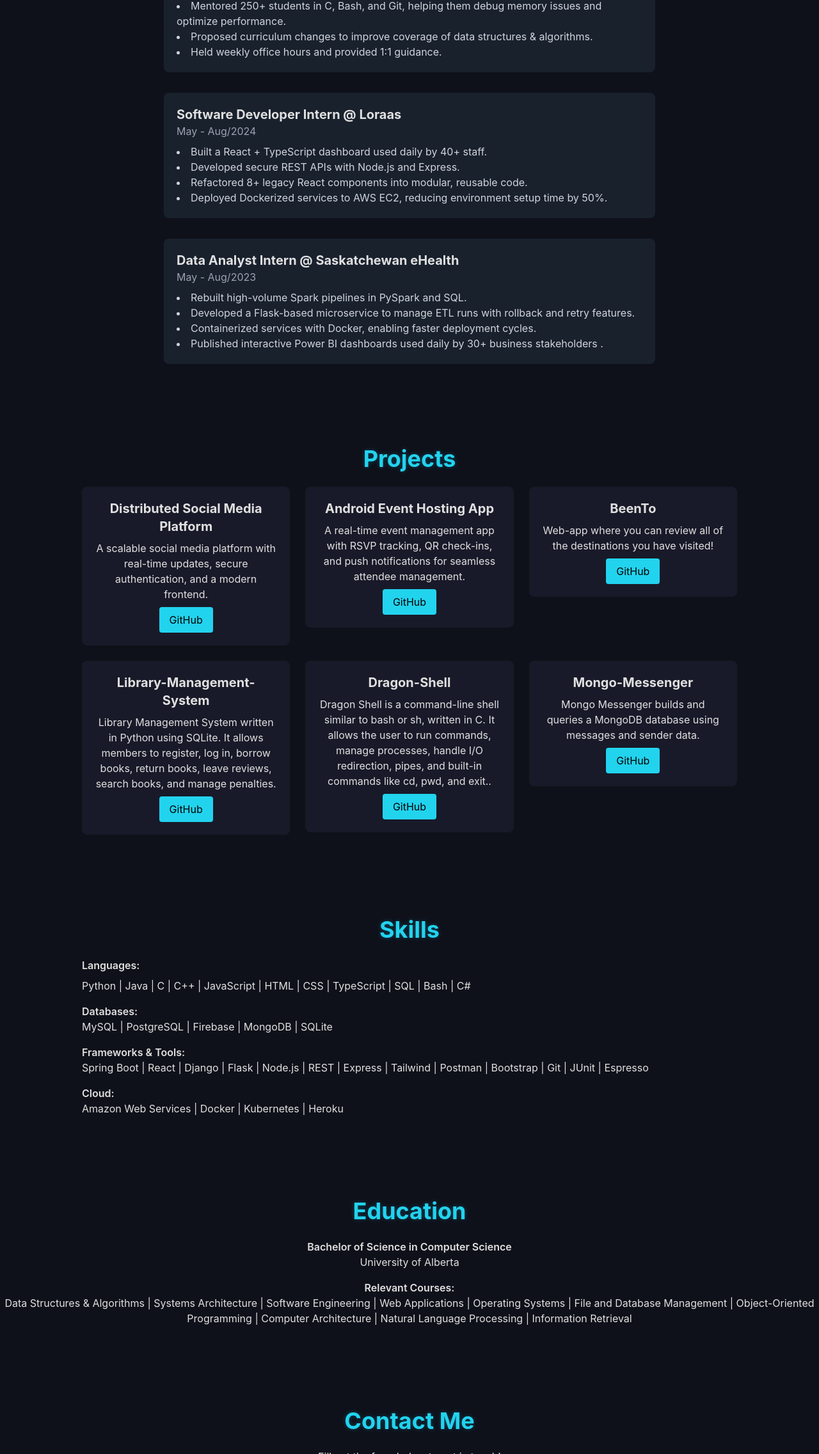
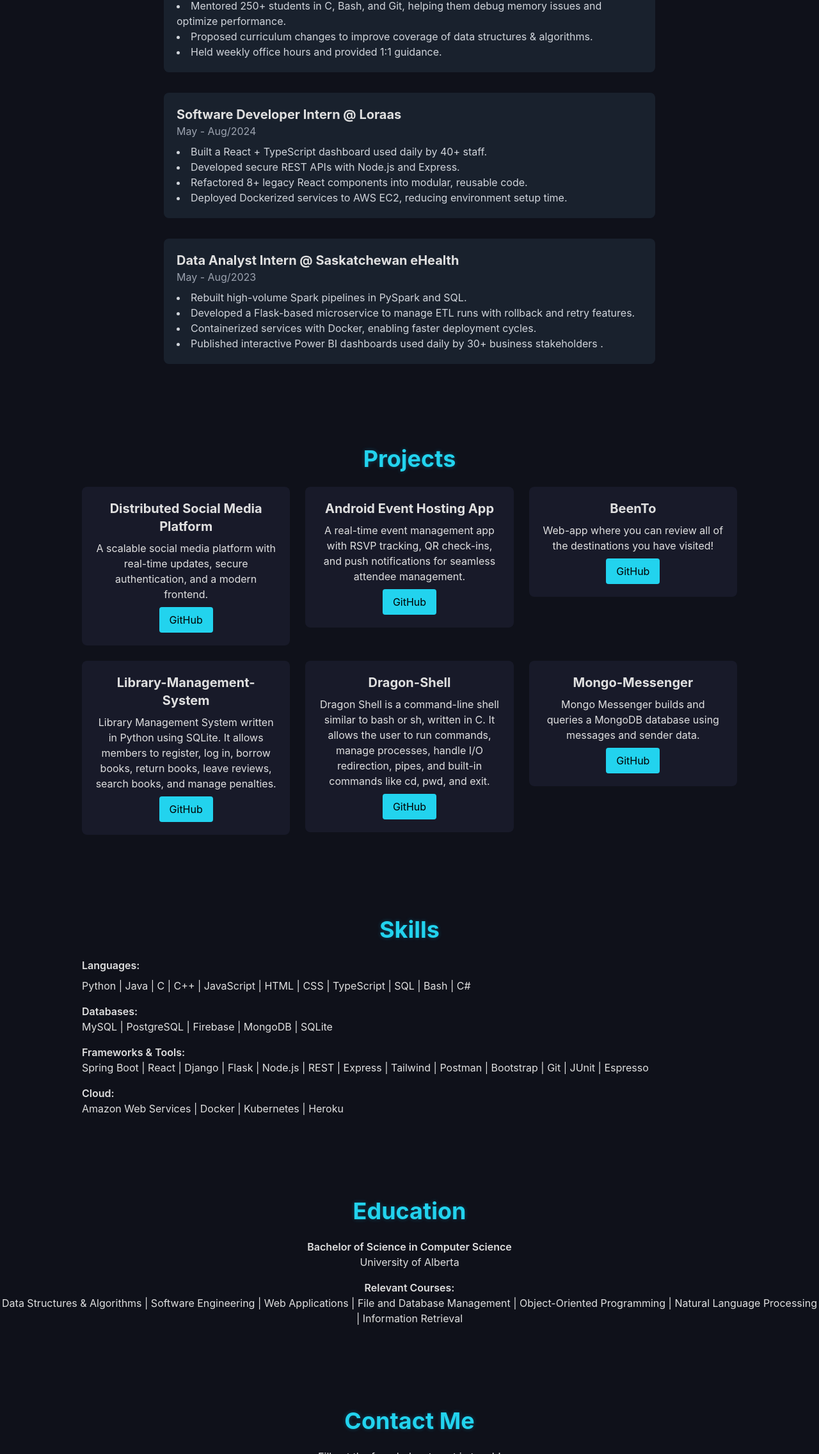
Before and after one commit to aribamin/Portfolio, a plain HTML site: page index.html in a window 1280 px wide. Shown: the part 1219-3492 px from the top of the page at 64% size. Drawn offline with nearby package versions, Linux system fonts and the light colour scheme.

Commit message:
portfolio

```diff
--- a/index.html
+++ b/index.html
@@ -128,7 +128,7 @@ form button:hover {
             <li>Built a React + TypeScript dashboard used daily by 40+ staff.</li>
             <li>Developed secure REST APIs with Node.js and Express.</li>
             <li>Refactored 8+ legacy React components into modular, reusable code.</li>
-            <li>Deployed Dockerized services to AWS EC2, reducing environment setup time by 50%.</li>
+            <li>Deployed Dockerized services to AWS EC2, reducing environment setup time.</li>
         </ul>
         </div>
     </div>
@@ -155,7 +155,7 @@ form button:hover {
       <div class="card-inner p-5 rounded-lg">
         <h3 class="font-bold mb-2 text-lg md:text-xl">Distributed Social Media Platform</h3>
         <p>A scalable social media platform with real-time updates, secure authentication, and a modern frontend.</p>
-        <a href="https://www.youtube.com/watch?v=GSy1Sqbw818" target="_blank" class="mt-2 inline-block px-4 py-2 bg-cyan-400 text-black rounded hover:bg-cyan-300 transition">GitHub</a>
+        <a href="https://www.youtube.com/embed/GSy1Sqbw818?rel=0&modestbranding=1&controls=1&showinfo=0" target="_blank" class="mt-2 inline-block px-4 py-2 bg-cyan-400 text-black rounded hover:bg-cyan-300 transition">GitHub</a>
       </div>
     </div>
     <div class="project-card">
@@ -182,7 +182,7 @@ form button:hover {
     <div class="project-card">
       <div class="card-inner p-5 rounded-lg">
         <h3 class="font-bold mb-2 text-lg md:text-xl">Dragon-Shell</h3>
-        <p>Dragon Shell is a command-line shell similar to bash or sh, written in C. It allows the user to run commands, manage processes, handle I/O redirection, pipes, and built-in commands like cd, pwd, and exit..</p>
+        <p>Dragon Shell is a command-line shell similar to bash or sh, written in C. It allows the user to run commands, manage processes, handle I/O redirection, pipes, and built-in commands like cd, pwd, and exit.</p>
         <a href="https://github.com/aribamin/Dragon-Shell" target="_blank" class="mt-2 inline-block px-4 py-2 bg-cyan-400 text-black rounded hover:bg-cyan-300 transition">GitHub</a>
       </div>
     </div>
@@ -215,7 +215,7 @@ form button:hover {
   <p class="font-semibold">Bachelor of Science in Computer Science</p>
   <p class="mb-2">University of Alberta</p>
   <p class="mt-4 font-semibold">Relevant Courses:</p>
-  <p>Data Structures & Algorithms | Systems Architecture | Software Engineering | Web Applications | Operating Systems | File and Database Management | Object-Oriented Programming |  Computer Architecture | Natural Language Processing |  Information Retrieval</p>
+  <p>Data Structures & Algorithms | Software Engineering | Web Applications | File and Database Management | Object-Oriented Programming | Natural Language Processing |  Information Retrieval</p>
 </section>
 
 <!-- Contact -->
```
